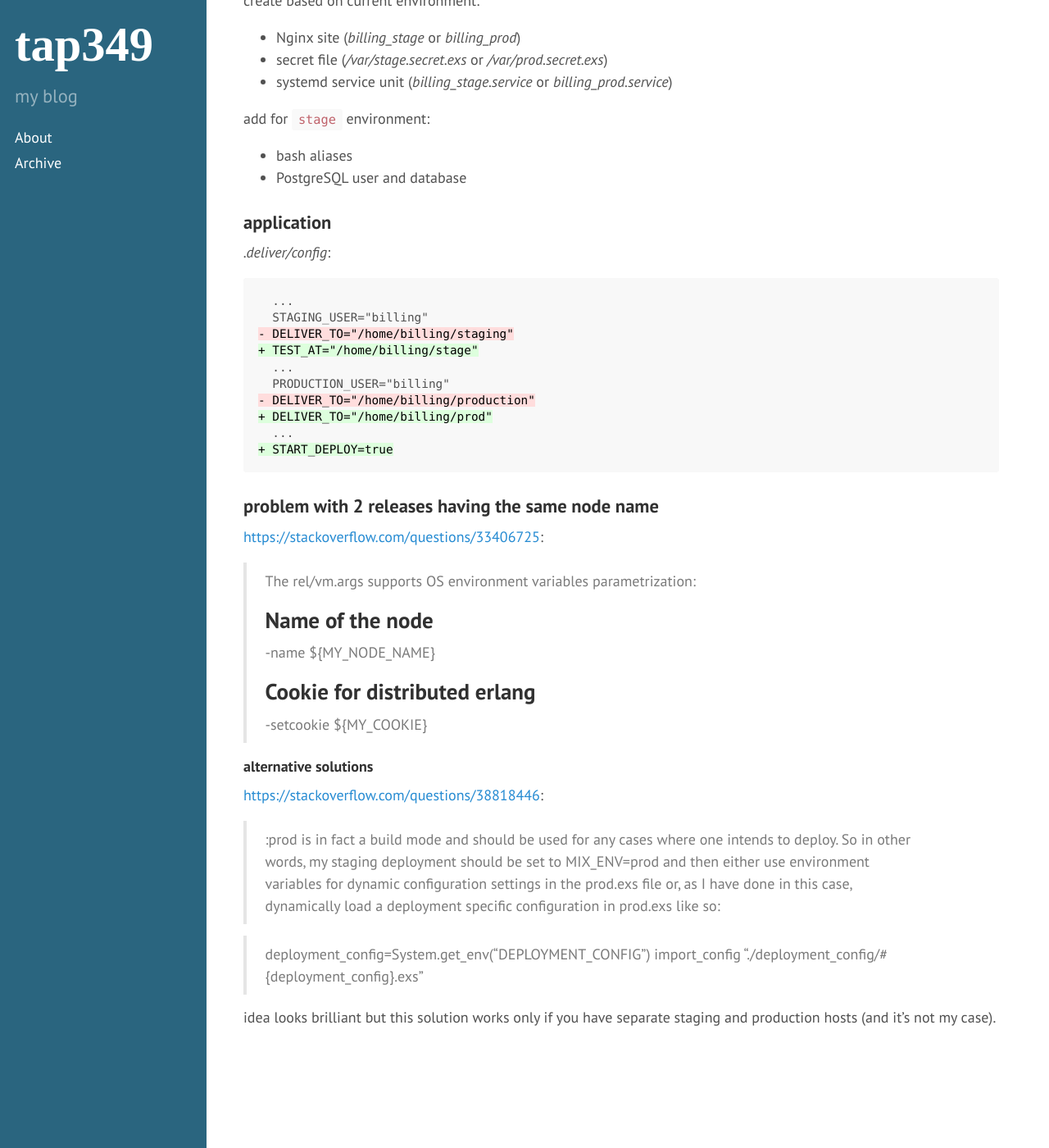
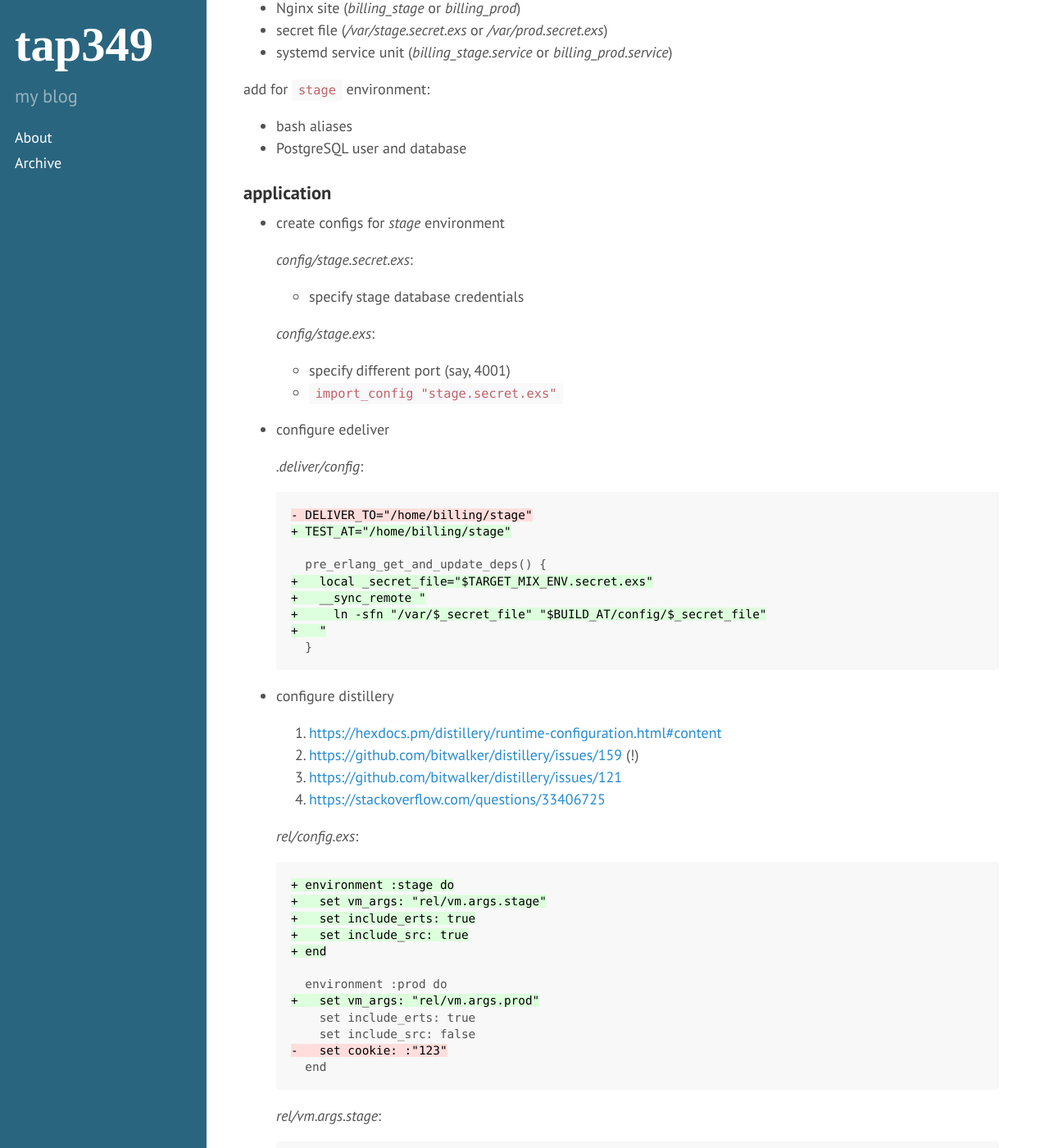
Before and after one commit to tap349/tap349.github.io, a Jekyll site: the page built from _posts/2017-08-02-elixir-deployment.md, in a window 1280 px wide and 1400 px high, scrolled down 12103 px. Shown: the whole window at 82% size. Built offline with Jekyll 4.4.1, drawn with Linux system fonts in a browser that asks for light colours; some of the changed text lies outside the part shown.

Commit message:
update 2017-08-10_15:17:15

````diff
--- a/_posts/2017-08-02-elixir-deployment.md
+++ b/_posts/2017-08-02-elixir-deployment.md
@@ -60,11 +60,11 @@ NOTE: all paths on production host are specified relative to
 so if application doesn't deal with assets remove this line in _config/prod.exs_:
 
 ```diff
-config :billing, BillingWeb.Endpoint,
-  load_from_system_env: true,
-+ url: [host: "example.com", port: 80]
-- url: [host: "example.com", port: 80],
-- cache_static_manifest: "priv/static/cache_manifest.json"
+  config :billing, BillingWeb.Endpoint,
+    load_from_system_env: true,
++   url: [host: "example.com", port: 80]
+-   url: [host: "example.com", port: 80],
+-   cache_static_manifest: "priv/static/cache_manifest.json"
 ```
 
 ### artifacts (say, YAML files)
@@ -114,11 +114,11 @@ end
   _config/prod.exs_ (see also auto-generated comment titled `Using releases`):
 
   ```diff
-  config :billing, BillingWeb.Endpoint,
-    load_from_system_env: true,
-  - url: [host: "example.com", port: 80]
-  + url: [host: "example.com", port: 80],
-  + server: true
+    config :billing, BillingWeb.Endpoint,
+      load_from_system_env: true,
+  -   url: [host: "example.com", port: 80]
+  +   url: [host: "example.com", port: 80],
+  +   server: true
   ```
 
   if web server is not started you'll get `Connection refused` error
@@ -458,14 +458,14 @@ change Ecto log level to `debug` in _config/prod.secret.exs_
 (don't forget to synchronize Chef application cookbook):
 
 ```diff
-config :billing, Billing.Repo,
-  adapter: Ecto.Adapters.Postgres,
-  username: "username",
-  password: "password",
-  database: "database",
-- pool_size: 15
-+ pool_size: 15,
-+ loggers: [{Ecto.LogEntry, :log, [:debug]}]
+  config :billing, Billing.Repo,
+    adapter: Ecto.Adapters.Postgres,
+    username: "username",
+    password: "password",
+    database: "database",
+-   pool_size: 15
++   pool_size: 15,
++   loggers: [{Ecto.LogEntry, :log, [:debug]}]
 ```
 
 it's required because some Ecto errors have `debug` log level, say:
@@ -513,16 +513,20 @@ it's required because some Ecto errors have `debug` log level, say:
 _config/prod.exs_:
 
 ```diff
-config :billing, BillingWeb.Endpoint,
-- load_from_system_env: true,
-- url: [host: "example.com", port: 80],
-+ load_from_system_env: false,
-+ http: [ip: {127, 0, 0, 1}, port: 4000],
-+ url: [host: "billing.***.com", port: 80],
-  server: true
+  config :billing, BillingWeb.Endpoint,
+-   load_from_system_env: true,
+-   url: [host: "example.com", port: 80],
++   load_from_system_env: false,
++   http: [ip: {127, 0, 0, 1}, port: 4000],
++   url: [host: "billing.***.com", port: 80],
+    server: true
 ```
 
-## adding staging environment
+## stage environment
+
+NOTE: everywhere except for edeliver environments have short names
+      (`prod`/`stage`) including Phoenix application itself, Chef,
+      names of secret files, Nginx sites and systemd service units.
 
 ### Chef
 
@@ -539,32 +543,84 @@ add for `stage` environment:
 
 ### application
 
-_.deliver/config_:
+- create configs for _stage_ environment
 
-```diff
-  ...
-  STAGING_USER="billing"
-- DELIVER_TO="/home/billing/staging"
-+ TEST_AT="/home/billing/stage"
-  ...
-  PRODUCTION_USER="billing"
-- DELIVER_TO="/home/billing/production"
-+ DELIVER_TO="/home/billing/prod"
-  ...
-+ START_DEPLOY=true
-```
+  _config/stage.secret.exs_:
 
-### problem with 2 releases having the same node name
+  - specify stage database credentials
 
-<https://stackoverflow.com/questions/33406725>:
+  _config/stage.exs_:
 
-> The rel/vm.args supports OS environment variables parametrization:
->
-> ## Name of the node
-> -name ${MY_NODE_NAME}
->
-> ## Cookie for distributed erlang
-> -setcookie ${MY_COOKIE}
+  - specify different port (say, 4001)
+  - `import_config "stage.secret.exs"`
+
+- configure edeliver
+
+  _.deliver/config_:
+
+  ```diff
+  - DELIVER_TO="/home/billing/stage"
+  + TEST_AT="/home/billing/stage"
+
+    pre_erlang_get_and_update_deps() {
+  +   local _secret_file="$TARGET_MIX_ENV.secret.exs"
+  +   __sync_remote "
+  +     ln -sfn "/var/$_secret_file" "$BUILD_AT/config/$_secret_file"
+  +   "
+    }
+  ```
+
+- configure distillery
+
+  1. <https://hexdocs.pm/distillery/runtime-configuration.html#content>
+  2. <https://github.com/bitwalker/distillery/issues/159> (!)
+  3. <https://github.com/bitwalker/distillery/issues/121>
+  4. <https://stackoverflow.com/questions/33406725>
+
+  _rel/config.exs_:
+
+  ```diff
+  + environment :stage do
+  +   set vm_args: "rel/vm.args.stage"
+  +   set include_erts: true
+  +   set include_src: true
+  + end
+
+    environment :prod do
+  +   set vm_args: "rel/vm.args.prod"
+      set include_erts: true
+      set include_src: false
+  -   set cookie: :"123"
+    end
+  ```
+
+  _rel/vm.args.stage_:
+
+  ```elixir
+  ## Name of the node
+  -name billing_stage.0.0.1
+
+  ## Cookie for distributed erlang
+  ## (generate with `mix phoenix.gen.secret`)
+  -setcookie 123
+
+  # Enable SMP automatically based on availability
+  -smp auto
+  ```
+
+  _rel/vm.args.prod_:
+
+  ```elixir
+  ## Name of the node
+  -name billing_prod@127.0.0.1
+
+  ## Cookie for distributed erlang
+  ## (generate with `mix phoenix.gen.secret`)
+  -setcookie 123
+
+  # Enable SMP automatically based on availability
+  -smp auto
+  ```
 
 #### alternative solutions
 
@@ -580,4 +636,4 @@ _.deliver/config_:
 > import_config "./deployment_config/#{deployment_config}.exs"
 
 idea looks brilliant but this solution works only if you have separate
-staging and production hosts (and it's not my case).
+staging and production hosts (which is not my case).
````
